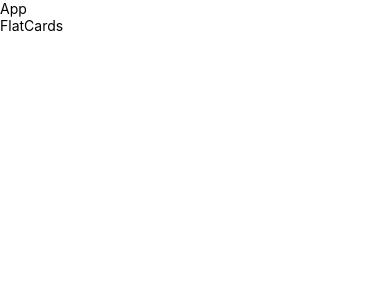
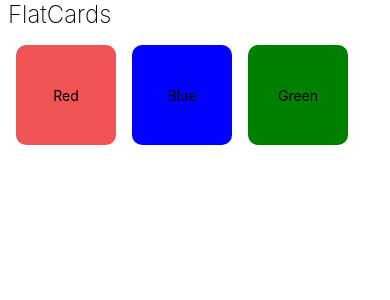
Before and after one commit to gaurav-uk2001/Project_2_RN, a React Native app: screen / in a window 390 px wide. Shown: the top 300 px of the page. Built offline with nearby package versions, Linux system fonts and the light colour scheme.

Commit message:
React Native Flexbox Explained
>Style 3 cards and align them
>learn about flex

```diff
--- a/App.tsx
+++ b/App.tsx
@@ -7,7 +7,6 @@ const App = () => {
   return (
     <SafeAreaView>
       <View>
-      <Text>App</Text>
       <FlatCards/>
       </View>
     </SafeAreaView>
--- a/components/FlatCards.tsx
+++ b/components/FlatCards.tsx
@@ -4,9 +4,55 @@ import React from 'react'
 export default function FlatCards() {
   return (
     <View>
-      <Text>FlatCards</Text>
+      <Text style={styles.headingText}>FlatCards</Text>
+      <View style={styles.container}>
+
+        {/* applying multile styles into one component */}
+        <View style={[styles.card, styles.cardOne]}>
+            <Text>Red</Text>
+        </View>
+        <View style={[styles.card, styles.cardTwo]}>
+            <Text>Blue</Text>
+        </View>
+        <View style={[styles.card, styles.cardThree]}>
+            <Text>Green</Text>
+        </View>
+      </View>
     </View>
   )
 }
 
-const styles = StyleSheet.create({})
+const styles = StyleSheet.create({
+    headingText:{
+        fontSize: 24,
+        fontWeight: '200',
+        paddingHorizontal: 8
+    },
+    container:{
+        display: 'flex',
+        flexDirection: 'row',
+        padding: 8,
+    },
+    card:{
+        //allow use justify content and alignitems which is used to style inside the box
+        // flex:0,
+        display:'flex',
+        justifyContent: 'center',
+        alignItems: 'center',
+
+        width: 100,
+        height:100,
+        borderRadius: 10,
+        margin: 8
+    },
+    cardOne:{
+        backgroundColor: '#EF5354'
+    },
+    cardTwo:{
+        backgroundColor: '#0000FF',
+    },
+    cardThree:{
+        backgroundColor: '#008000'
+
+    }
+})
```
